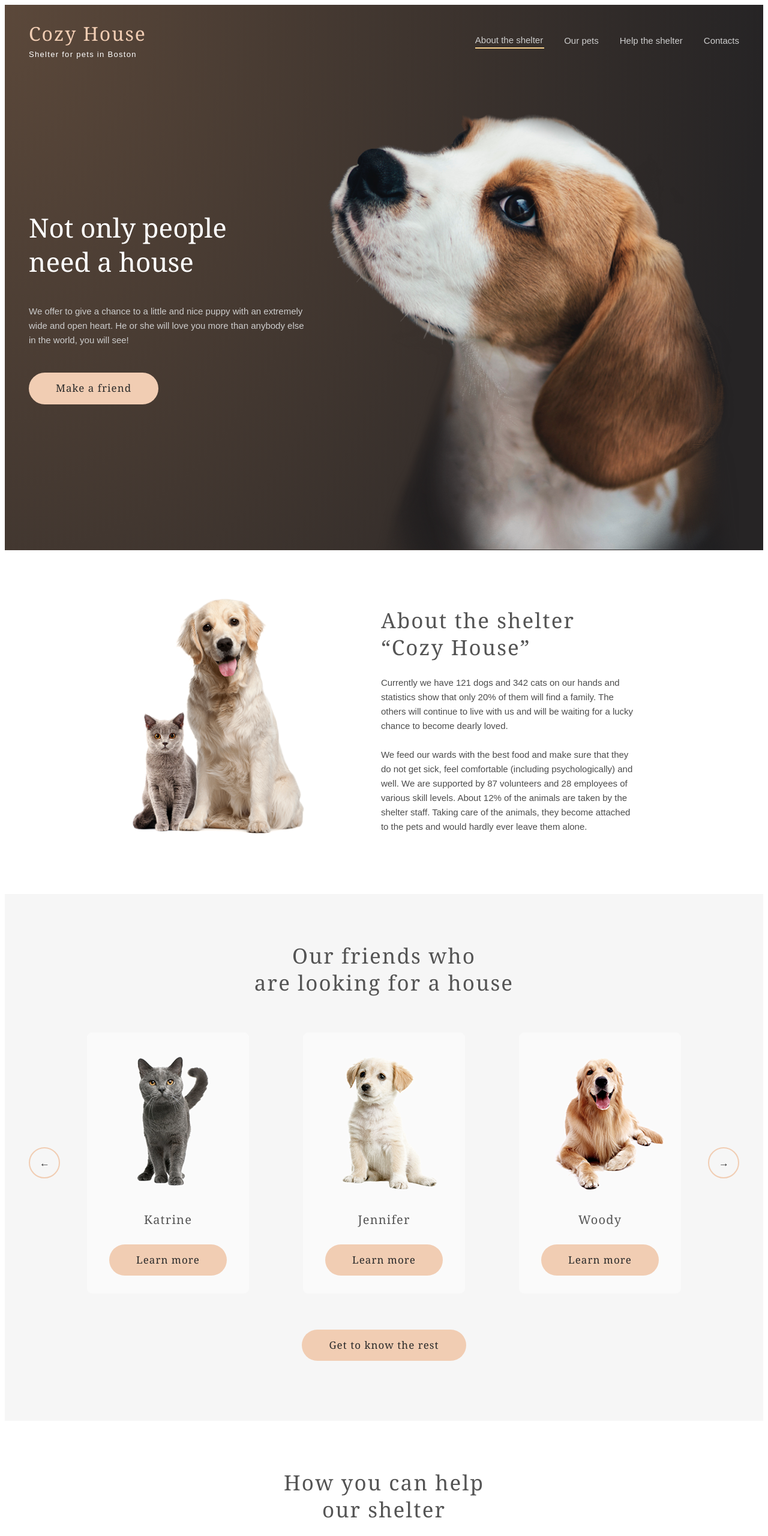
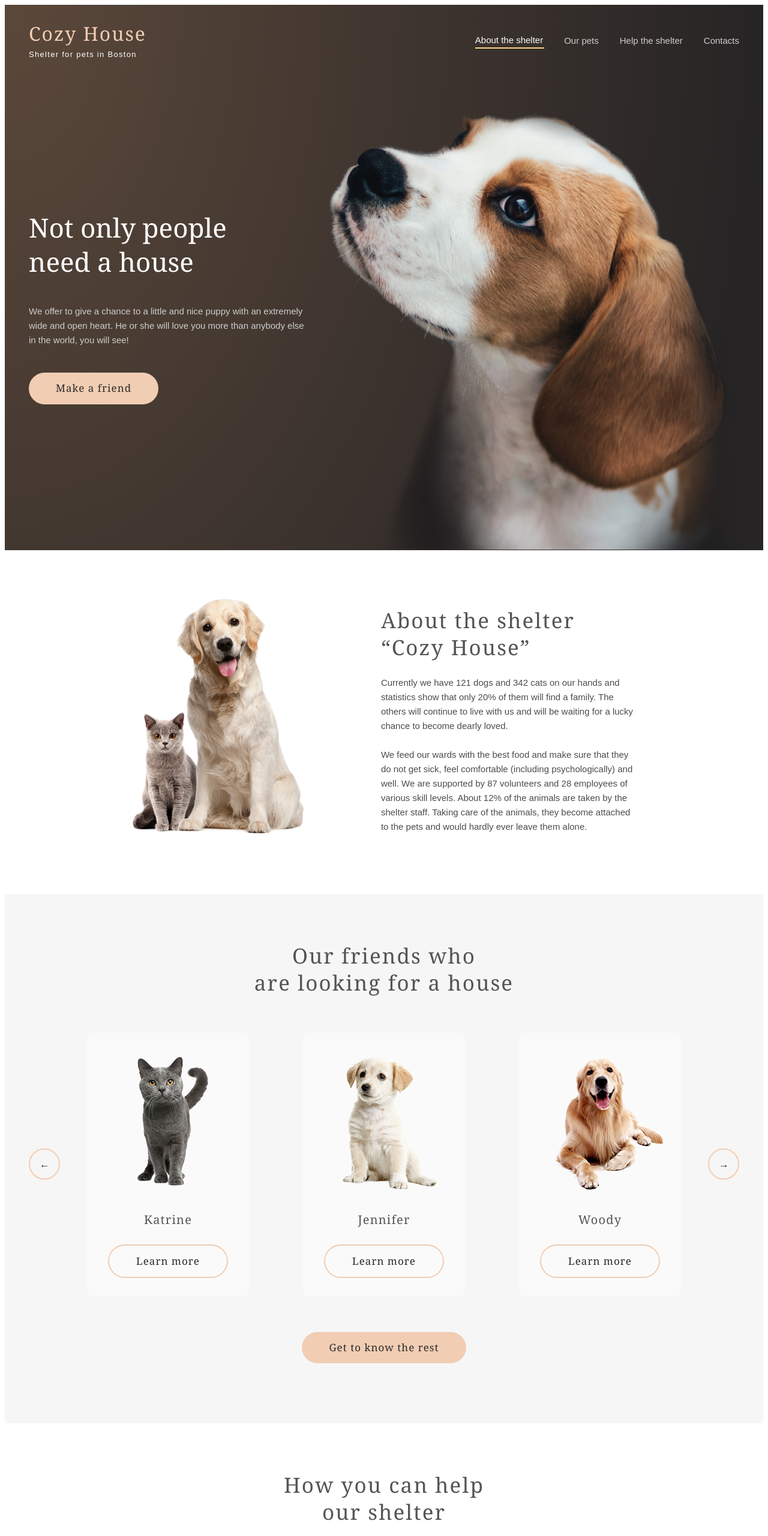
Before and after one commit to kozhemyakin/rsschool-cv, a plain HTML site: page shelter/index.html in a window 1280 px wide. Shown: the top 2560 px of the page at 60% size. Drawn offline with Linux system fonts and the light colour scheme; a web font is replaced by a local one.

Commit message:
feat: add interaction

```diff
--- a/shelter/index.html
+++ b/shelter/index.html
@@ -18,7 +18,7 @@
             <span>Shelter for pets in Boston</span>
           </div>
           <nav class="header__nav">
-            <span>About the shelter</span>
+            <span class="active">About the shelter</span>
             <span>Our pets</span>
             <span>Help the shelter</span>
             <span>Contacts</span>
@@ -58,12 +58,12 @@
             <div class="our-friends__slider__card">
               <div class="our-friends__slider__card--image"></div>
               <p class="our-friends__slider__card--name">Jennifer</p>
-              <button>Learn more</button>
+              <button class="our-friends__slider__card--button">Learn more</button>
             </div>
             <div class="our-friends__slider__card">
               <div class="our-friends__slider__card--image"></div>
               <p class="our-friends__slider__card--name">Woody</p>
-              <button>Learn more</button>
+              <button class="our-friends__slider__card--button">Learn more</button>
             </div>
           </div>
           <button class="button-arrow">&#8594;</button>
--- a/shelter/styles/styles.css
+++ b/shelter/styles/styles.css
@@ -182,6 +182,10 @@ button {
     display: flex;
     justify-content: space-between;
     padding: 60px 0;
+}
+
+.our-friends__slider__card--button {
+    background: #F1CDB3;
 }
 
 .our-friends__slider__card {
@@ -493,3 +497,49 @@ button {
 .pd3432 {
     padding: 34px 0 32px;
 }
+
+.header__nav > span:not(.active):hover {
+    color: #FAFAFA;
+    cursor: pointer;
+    transition: 1s;
+}
+
+.active {
+    font-family: 'Arial';
+    font-style: normal;
+    font-weight: 400;
+    font-size: 15px;
+    line-height: 160%;
+    color: #FAFAFA;
+}
+
+.our-friends__slider__card--button:hover {
+    cursor: pointer;
+    background: #FDDCC4;
+    transition: 1s;
+}
+
+/* .our-friends__slider__card--hidden {
+    display: none;
+}
+
+.our-friends__slider__card--hidden:hover {
+    display: block;
+} */
+
+.our-friends__slider__card--image:hover {
+    cursor: pointer;
+    background-image: url('./../images/icon-marker2.png');
+}
+
+.our-friends__slider__card--button {
+    background: none;
+    border: 2px solid #F1CDB3;
+}
+
+.not-only__content__text > button:hover,
+.our-friends__slider ~ button:hover,
+.our-friends__slider > button:hover {
+    background: #FDDCC4;
+    transition: 1s;
+}
```
